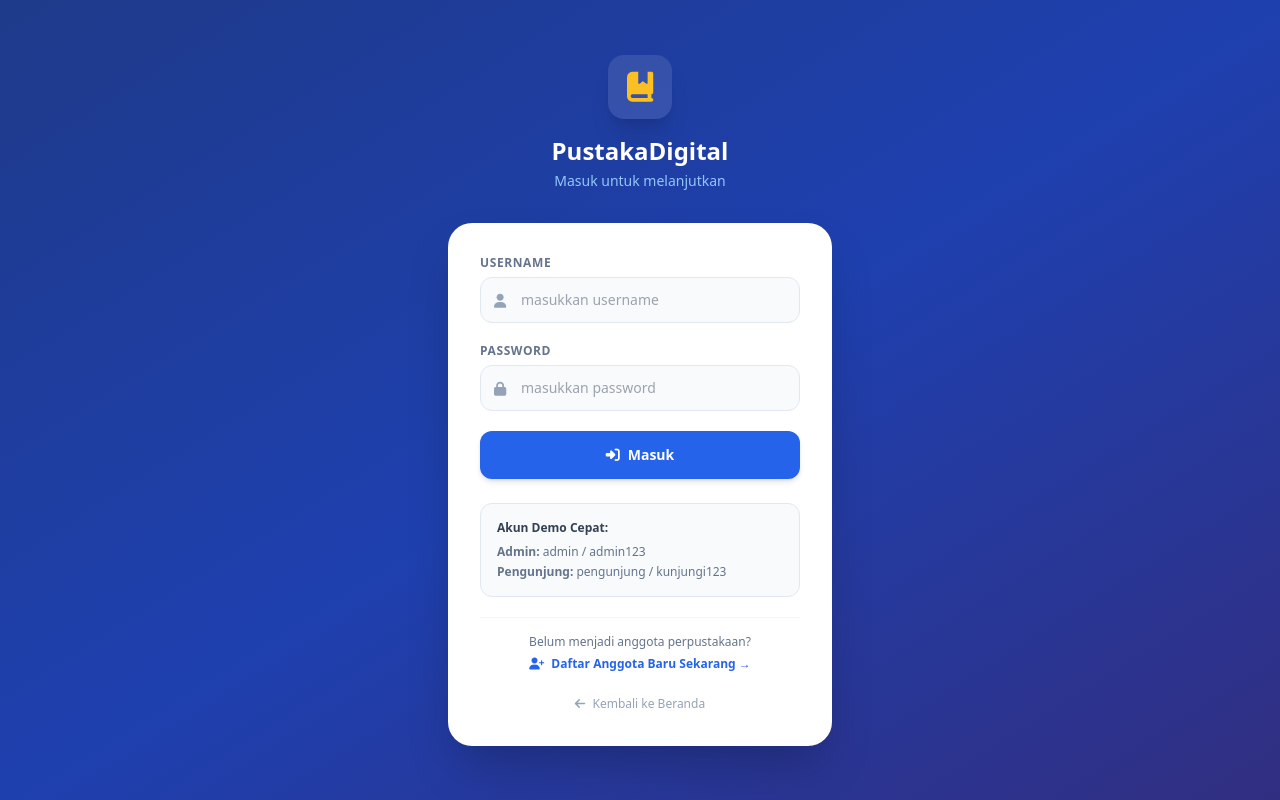
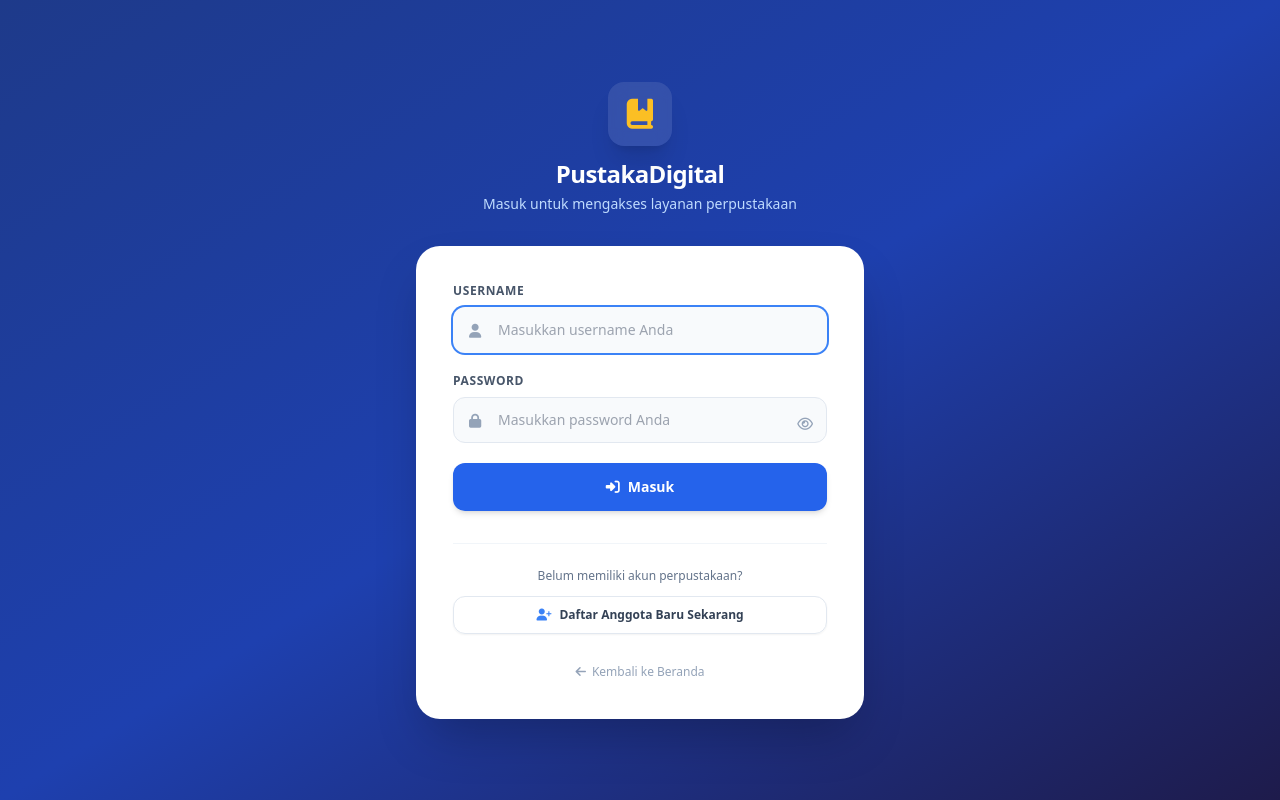
Before and after one commit to averoes67/perpustakaan-web, a FastAPI app: page /login in a window 1280 px wide. Run offline with FastAPI, Linux system fonts and the light colour scheme; some libraries are stand-ins or nearby versions.

Commit message:
Remove quick demo accounts box and modernize login page layout with password toggle

```diff
--- a/templates/login.html
+++ b/templates/login.html
@@ -7,29 +7,34 @@
     <title>Masuk — PustakaDigital</title>
     <script src="https://cdn.tailwindcss.com"></script>
     <link href="https://cdnjs.cloudflare.com/ajax/libs/font-awesome/6.5.1/css/all.min.css" rel="stylesheet">
+    <script>
+        tailwind.config = {
+            theme: { extend: { colors: { primary: '#1e3a8a' } } }
+        }
+    </script>
 </head>
 
-<body
-    class="min-h-screen bg-gradient-to-br from-blue-900 via-blue-800 to-indigo-900 flex items-center justify-center px-4">
+<body class="min-h-screen bg-gradient-to-br from-blue-900 via-blue-800 to-indigo-950 flex items-center justify-center px-4 py-12">
 
-    <div class="w-full max-w-sm">
-        <!-- Logo -->
+    <div class="w-full max-w-md">
+        <!-- Logo & Header -->
         <div class="text-center mb-8">
-            <div class="w-16 h-16 bg-white/10 rounded-2xl flex items-center justify-center mx-auto mb-4 shadow-xl">
-                <i class="fa-solid fa-book-bookmark text-amber-400 text-3xl"></i>
-            </div>
-            <h1 class="text-2xl font-extrabold text-white">PustakaDigital</h1>
-            <p class="text-blue-300 text-sm mt-1">Masuk untuk melanjutkan</p>
+            <a href="/" class="inline-block group">
+                <div class="w-16 h-16 bg-white/10 group-hover:bg-white/15 rounded-2xl flex items-center justify-center mx-auto mb-3 shadow-xl backdrop-blur transition duration-200">
+                    <i class="fa-solid fa-book-bookmark text-amber-400 text-3xl"></i>
+                </div>
+                <h1 class="text-2xl font-extrabold text-white tracking-tight">PustakaDigital</h1>
+            </a>
+            <p class="text-blue-200 text-sm mt-1">Masuk untuk mengakses layanan perpustakaan</p>
         </div>
 
         <!-- Form Card -->
-        <div class="bg-white rounded-3xl shadow-2xl p-8">
+        <div class="bg-white rounded-3xl shadow-2xl p-8 sm:p-9 border border-white/20">
 
             {% if error %}
-            <div
-                class="mb-5 p-3.5 rounded-xl bg-rose-50 border border-rose-200 text-rose-700 text-sm flex items-center">
-                <i class="fa-solid fa-circle-exclamation mr-2 text-rose-500"></i>
-                {{ error }}
+            <div class="mb-6 p-4 rounded-xl bg-rose-50 border border-rose-200 text-rose-700 text-sm flex items-center shadow-sm">
+                <i class="fa-solid fa-circle-exclamation mr-3 text-rose-500 text-base shrink-0"></i>
+                <span>{{ error }}</span>
             </div>
             {% endif %}
 
@@ -37,54 +42,71 @@
                 {% if redirect %}
                 <input type="hidden" name="redirect" value="{{ redirect }}">
                 {% endif %}
+
+                <!-- Username -->
                 <div>
-                    <label
-                        class="block text-xs font-bold uppercase tracking-wider text-slate-500 mb-1.5">Username</label>
+                    <label class="block text-xs font-bold uppercase tracking-wider text-slate-600 mb-2">Username</label>
                     <div class="relative">
-                        <input type="text" name="username" required placeholder="masukkan username"
-                            class="w-full pl-10 pr-4 py-3 rounded-xl border border-slate-200 text-sm focus:outline-none focus:ring-2 focus:ring-blue-500 focus:border-transparent bg-slate-50">
-                        <i class="fa-solid fa-user absolute left-3.5 top-3.5 text-slate-400 text-sm"></i>
-                    </div>
-                </div>
-                <div>
-                    <label
-                        class="block text-xs font-bold uppercase tracking-wider text-slate-500 mb-1.5">Password</label>
-                    <div class="relative">
-                        <input type="password" name="password" required placeholder="masukkan password"
-                            class="w-full pl-10 pr-4 py-3 rounded-xl border border-slate-200 text-sm focus:outline-none focus:ring-2 focus:ring-blue-500 focus:border-transparent bg-slate-50">
-                        <i class="fa-solid fa-lock absolute left-3.5 top-3.5 text-slate-400 text-sm"></i>
+                        <input type="text" name="username" required placeholder="Masukkan username Anda" autofocus
+                               class="w-full pl-11 pr-4 py-3 rounded-xl border border-slate-200 text-sm focus:outline-none focus:ring-2 focus:ring-blue-500 focus:border-transparent bg-slate-50 transition">
+                        <i class="fa-solid fa-user absolute left-4 top-3.5 text-slate-400 text-sm"></i>
                     </div>
                 </div>
 
+                <!-- Password -->
+                <div>
+                    <label class="block text-xs font-bold uppercase tracking-wider text-slate-600 mb-2">Password</label>
+                    <div class="relative">
+                        <input type="password" name="password" id="passwordInput" required placeholder="Masukkan password Anda"
+                               class="w-full pl-11 pr-11 py-3 rounded-xl border border-slate-200 text-sm focus:outline-none focus:ring-2 focus:ring-blue-500 focus:border-transparent bg-slate-50 transition">
+                        <i class="fa-solid fa-lock absolute left-4 top-3.5 text-slate-400 text-sm"></i>
+                        <button type="button" onclick="togglePasswordVisibility()" class="absolute right-3.5 top-3.5 text-slate-400 hover:text-slate-600 focus:outline-none">
+                            <i id="eyeIcon" class="fa-regular fa-eye text-sm"></i>
+                        </button>
+                    </div>
+                </div>
+
+                <!-- Tombol Submit -->
                 <button type="submit"
-                        class="w-full py-3.5 bg-blue-600 hover:bg-blue-700 active:bg-blue-800 text-white font-bold rounded-xl shadow-md hover:shadow-lg transition duration-200 text-sm flex items-center justify-center cursor-pointer">
+                        class="w-full py-3.5 bg-blue-600 hover:bg-blue-700 active:bg-blue-800 text-white font-bold rounded-xl shadow-md hover:shadow-lg transition duration-200 text-sm flex items-center justify-center cursor-pointer mt-2">
                     <i class="fa-solid fa-right-to-bracket mr-2"></i> Masuk
                 </button>
             </form>
 
-            <!-- Hint akun -->
-            <div class="mt-6 p-4 bg-slate-50 rounded-xl border border-slate-200 text-xs text-slate-500 space-y-1">
-                <p class="font-semibold text-slate-700 mb-2">Akun Demo Cepat:</p>
-                <p><strong>Admin:</strong> admin / admin123</p>
-                <p><strong>Pengunjung:</strong> pengunjung / kunjungi123</p>
-            </div>
-
-            <!-- Tautan Daftar Anggota Baru -->
-            <div class="mt-5 pt-4 border-t border-slate-100 text-center">
-                <p class="text-xs text-slate-500">Belum menjadi anggota perpustakaan?</p>
-                <a href="/register{% if redirect %}?redirect={{ redirect }}{% endif %}" class="mt-1.5 inline-block text-xs font-bold text-blue-600 hover:text-blue-800">
-                    <i class="fa-solid fa-user-plus mr-1"></i> Daftar Anggota Baru Sekarang &rarr;
+            <!-- Pembatas & Pendaftaran -->
+            <div class="mt-8 pt-6 border-t border-slate-100 text-center space-y-3">
+                <p class="text-xs text-slate-500">Belum memiliki akun perpustakaan?</p>
+                <a href="/register{% if redirect %}?redirect={{ redirect }}{% endif %}"
+                   class="inline-flex items-center justify-center w-full px-4 py-2.5 rounded-xl border border-slate-200 text-xs font-bold text-slate-700 hover:bg-slate-50 hover:text-blue-600 transition shadow-sm">
+                    <i class="fa-solid fa-user-plus mr-2 text-blue-500"></i> Daftar Anggota Baru Sekarang
                 </a>
             </div>
 
-            <div class="mt-4 text-center">
-                <a href="/" class="text-xs text-slate-400 hover:text-blue-600 transition">
-                    <i class="fa-solid fa-arrow-left mr-1"></i> Kembali ke Beranda
+            <!-- Kembali ke Beranda -->
+            <div class="mt-6 text-center">
+                <a href="/" class="inline-flex items-center text-xs text-slate-400 hover:text-slate-600 transition">
+                    <i class="fa-solid fa-arrow-left mr-1.5"></i> Kembali ke Beranda
                 </a>
             </div>
         </div>
     </div>
 
+    <script>
+        function togglePasswordVisibility() {
+            const input = document.getElementById('passwordInput');
+            const icon = document.getElementById('eyeIcon');
+            if (input.type === 'password') {
+                input.type = 'text';
+                icon.classList.remove('fa-eye');
+                icon.classList.add('fa-eye-slash');
+            } else {
+                input.type = 'password';
+                icon.classList.remove('fa-eye-slash');
+                icon.classList.add('fa-eye');
+            }
+        }
+    </script>
+
 </body>
 
 </html>
```
